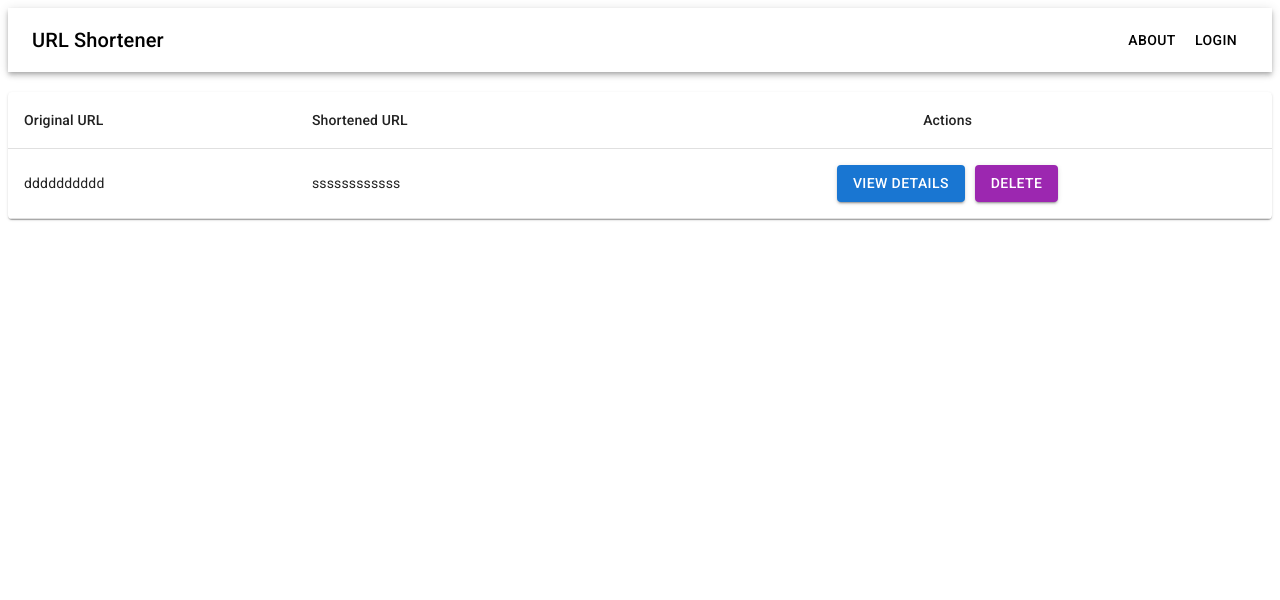
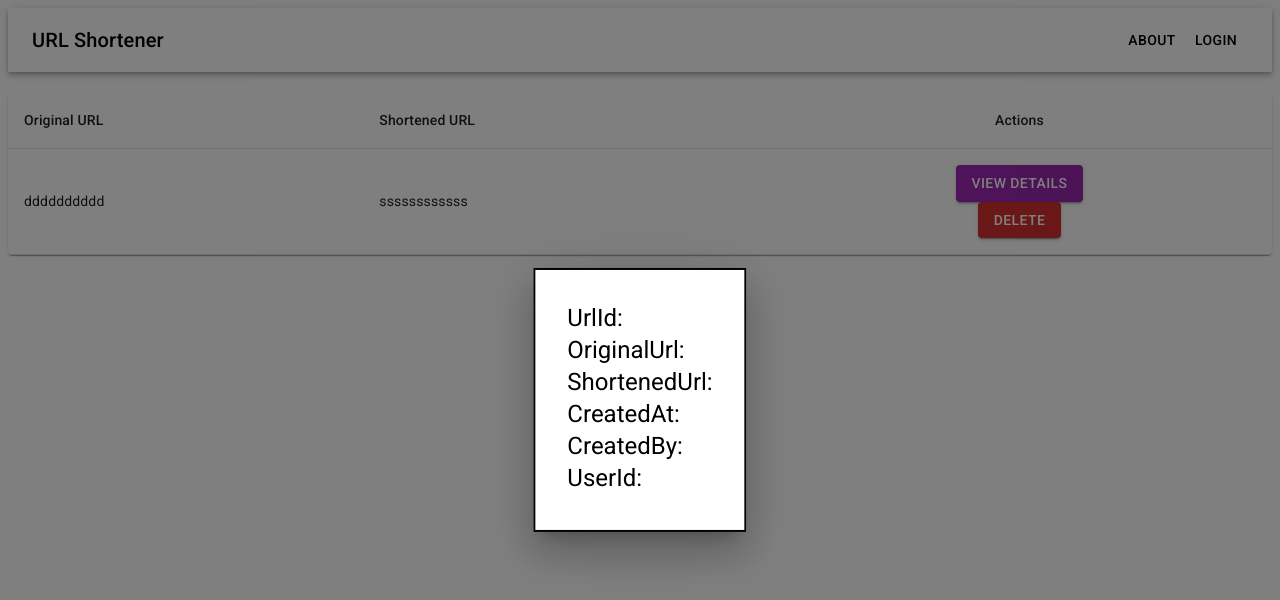
Before and after one commit to chmilkka/UrlShortener, a React (Create React App) app in the folder UrlShortener.Client/url-shortener-ui/: page /urls in a window 1280 px wide. Both pictures are taken after a click on the button "VIEW DETAILS". Shown: the top 600 px of the page. Built offline with nearby package versions, Linux system fonts and the light colour scheme.

Commit message:
added modal for viewing url details

```diff
--- a/UrlShortener.Client/url-shortener-ui/src/App.jsx
+++ b/UrlShortener.Client/url-shortener-ui/src/App.jsx
@@ -3,6 +3,7 @@ import { observer } from "mobx-react-lite";
 import React from "react";
 import Header from "./components/Header";
 import AllRoutes from "./routes/AppRouter";
+import BasicModal from "./components/modals/ViewDetailsModal";
 
 function App() {
 
--- /dev/null
+++ b/UrlShortener.Client/url-shortener-ui/src/components/modals/ModalStyle.js
@@ -0,0 +1,13 @@
+export const modalStyle = {
+
+    position: 'absolute',
+    top: '50%',
+    left: '50%',
+    transform: 'translate(-50%, -50%)',
+    width: "auto",
+    height: "auto",
+    bgcolor: 'background.paper',
+    border: '2px solid #000',
+    boxShadow: 24,
+    p: 4,
+  };
--- /dev/null
+++ b/UrlShortener.Client/url-shortener-ui/src/components/modals/ViewDetailsModal.jsx
@@ -0,0 +1,54 @@
+import { Box, Button, Card, CardMedia, Modal, TextField, Typography } from "@mui/material";
+import { useState } from "react";
+import { modalStyle } from "./ModalStyle";
+
+
+  export default function ViewDetailsModal() {
+    const [open, setOpen] = useState(false);
+    const handleOpen = () => setOpen(true);
+    const handleClose = () => setOpen(false);
+
+    return (
+      <div>
+        <Button variant="contained"
+                color="secondary"
+                onClick={handleOpen}>
+        View Details
+        </Button>
+        <Modal
+          open={open}
+          onClose={handleClose}
+          aria-labelledby="modal-modal-title"
+          aria-describedby="modal-modal-description"
+        >
+          <Box sx={{...modalStyle,
+              display: "flex",
+              alignItems: "center",
+              flexDirection: "column",}}>
+                 <Box>
+                <Typography
+                    variant="h5"
+                    sx={{
+                    display: "inline-block",
+                    whiteSpace: "nowrap",
+                    overflow: "hidden !important",
+                    textOverflow: "ellipsis"}}
+                >
+                 UrlId:
+                 <br></br>
+                 OriginalUrl:
+                 <br></br>
+                 ShortenedUrl:
+                 <br></br>
+                 CreatedAt:
+                 <br></br>
+                 CreatedBy:
+                 <br></br>
+                 UserId:
+                </Typography>
+            </Box>
+          </Box>
+        </Modal>
+      </div>
+    );
+  }
--- a/UrlShortener.Client/url-shortener-ui/src/pages/ShortUrlsTablePage.jsx
+++ b/UrlShortener.Client/url-shortener-ui/src/pages/ShortUrlsTablePage.jsx
@@ -9,6 +9,8 @@ import {
   Paper,
   Button,
 } from "@mui/material";
+import BasicModal from "../components/modals/ViewDetailsModal";
+import ViewDetailsModal from "../components/modals/ViewDetailsModal";
 
 const ShortUrlsTablePage = () => {
     return (
@@ -30,16 +32,11 @@ const ShortUrlsTablePage = () => {
                 </a>
               </TableCell>
                 <TableCell align="center">
+                    <ViewDetailsModal>
+                    </ViewDetailsModal>
                   <Button
                     variant="contained"
-                    color="primary"
-                    style={{ marginRight: "10px" }}
-                  >
-                    View Details
-                  </Button>
-                  <Button
-                    variant="contained"
-                    color="secondary"
+                    color="error"
                   >
                     Delete
                   </Button>
```
